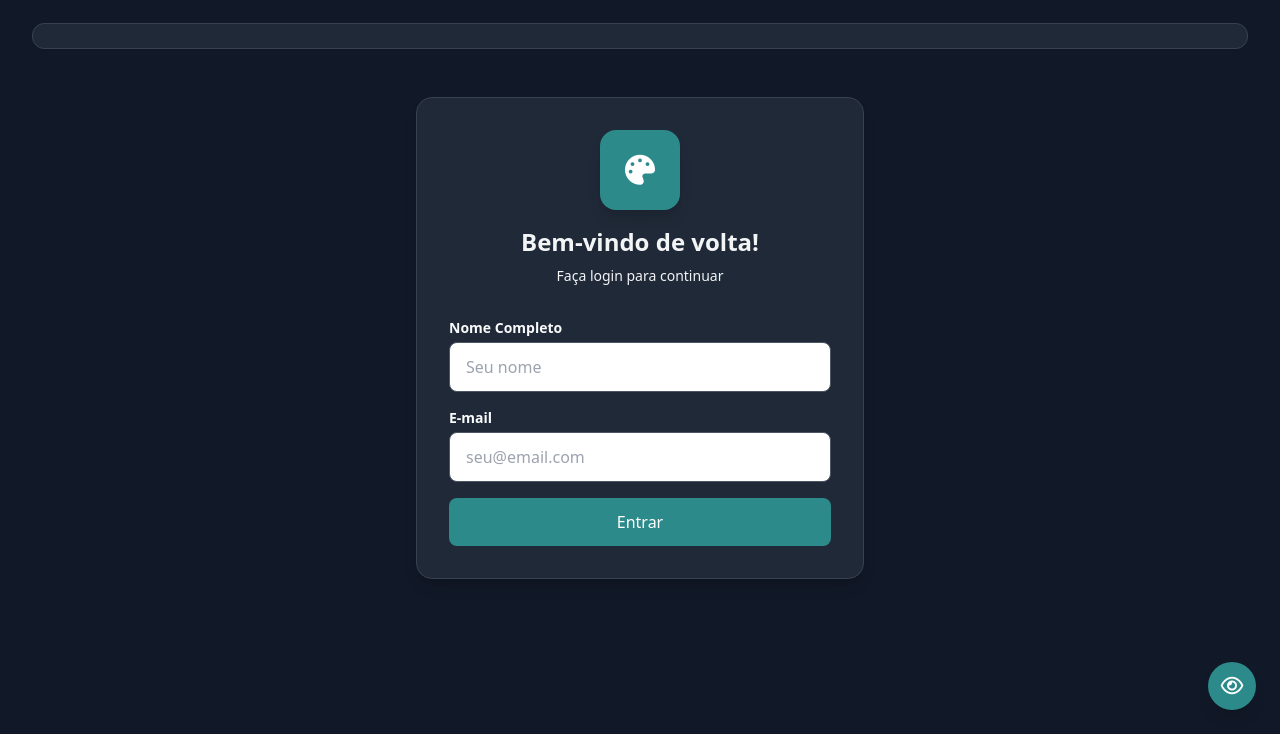
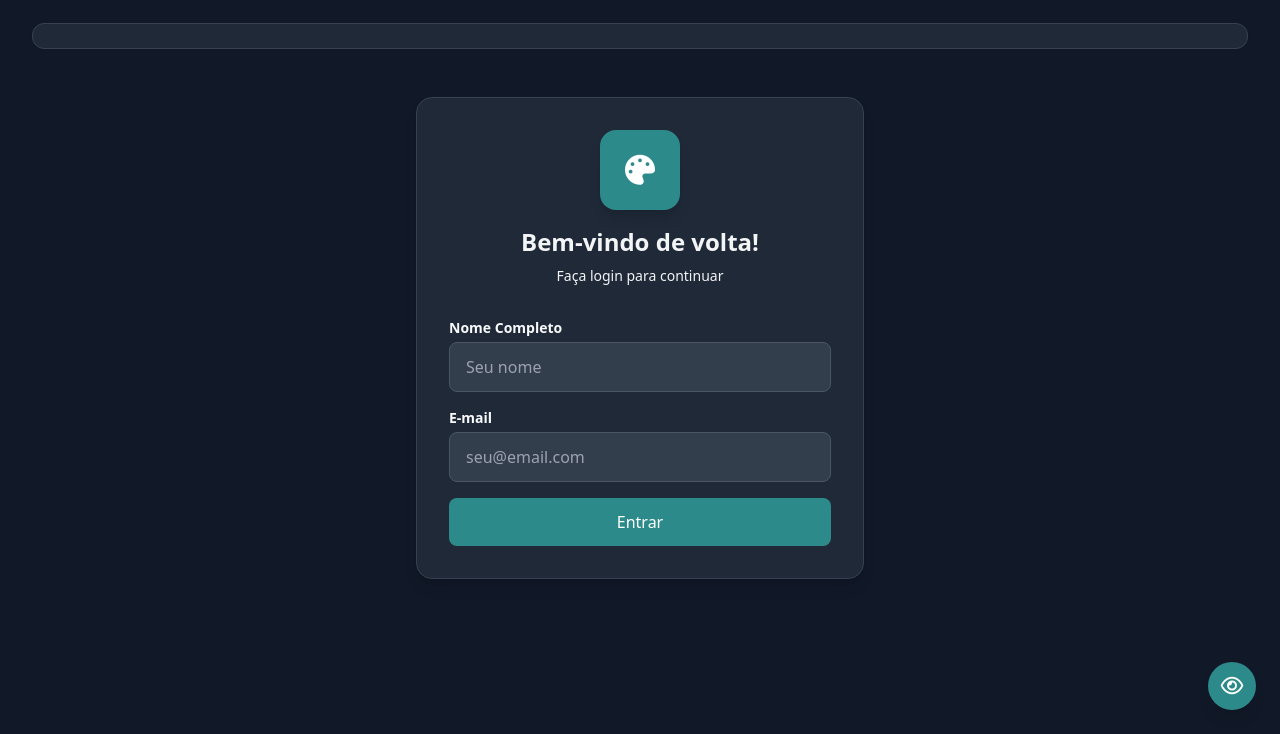
Before and after one commit to franklind22/DesignerBudgetPro, a website: page index.html in a window 1280 px wide. Both pictures are taken after a click on the button 1228 px from the left and 32 px from the top of the page. Shown: the part 66-800 px from the top of the page. Drawn offline with nearby package versions, Linux system fonts and the light colour scheme.

Commit message:
Update index.html

```diff
--- a/index.html
+++ b/index.html
@@ -334,7 +334,7 @@ textarea {
 .dark select,
 .dark textarea {
     color: #ffffff !important; /* BRANCO PURO */
-    background-color: ##333e4d !important; /* PRETO PURO */
+    background-color: #333e4d !important; /* PRETO PURO */
     border: 1px solid #4b5563 !important;
 }
 
```
